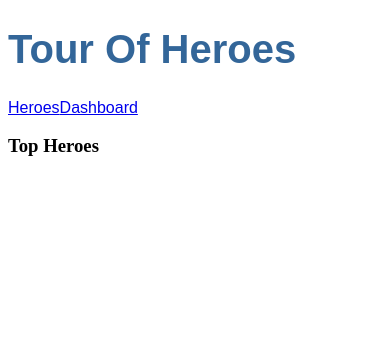
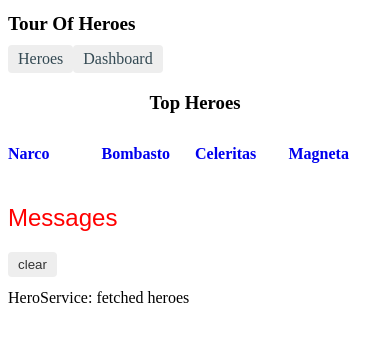
Before and after one commit to Armaan-1993/angular-learning, an Angular app in the folder tour-of-heroes/: page /dashboard in a window 390 px wide. Shown: the top 342 px of the page. Built offline with nearby package versions, Linux system fonts and the light colour scheme.

Commit message:
in app navigation

```diff
--- a/tour-of-heroes/src/app/app-routing.module.ts
+++ b/tour-of-heroes/src/app/app-routing.module.ts
@@ -6,9 +6,9 @@ import { HeroDetailComponent } from './hero-detail/hero-detail.component';
 
 
 const routes: Routes = [
+  {path:"" , redirectTo: "/dashboard", pathMatch: "full"}, //doubt
   {path : "heroes" ,component : HeroesComponent},
   {path: "dashboard", component: DashboardComponent},
-  {path:"" , redirectTo: "/dashboard", pathMatch: "full"}, //doubt
   {path: "detail/:id", component: HeroDetailComponent} //for dynamic path for heroes with differrnt id's
 ];
 
--- a/tour-of-heroes/src/app/app.component.css
+++ b/tour-of-heroes/src/app/app.component.css
@@ -1,4 +1,4 @@
-body {
+/* body {
   margin: 2em;
 }
 h1 {
@@ -21,4 +21,29 @@ button {
 
 * {
   font-family: Arial, Helvetica, sans-serif;
+} */
+
+/* AppComponent's private CSS styles */
+h1 {
+  font-size: 1.2em;
+  margin-bottom: 0;
 }
+nav a {
+  padding: 5px 10px;
+  text-decoration: none;
+  margin-top: 10px;
+  display: inline-block;
+  background-color: #eee;
+  border-radius: 4px;
+}
+nav a:visited,
+a:link {
+  color: #334953;
+}
+nav a:hover {
+  color: #039be5;
+  background-color: #cfd8dc;
+}
+nav a.active {
+  color: #039be5;
+}
--- a/tour-of-heroes/src/app/dashboard/dashboard.component.css
+++ b/tour-of-heroes/src/app/dashboard/dashboard.component.css
@@ -0,0 +1,64 @@
+/* DashboardComponent's private CSS styles */
+[class*="col-"] {
+  float: left;
+  padding-right: 20px;
+  padding-bottom: 20px;
+}
+[class*="col-"]:last-of-type {
+  padding-right: 0;
+}
+a {
+  text-decoration: none;
+}
+*,
+*::after,
+*::before {
+  box-sizing: border-box;
+}
+h3 {
+  text-align: center;
+  margin-bottom: 0;
+}
+h4 {
+  position: relative;
+}
+.grid {
+  margin: 0;
+}
+.col-1-4 {
+  width: 25%;
+}
+.module {
+  padding: 20px;
+  text-align: center;
+  color: #eee;
+  max-height: 120px;
+  min-width: 120px;
+  background-color: #3f525c;
+  border-radius: 2px;
+}
+.module:hover {
+  background-color: #eee;
+  cursor: pointer;
+  color: #607d8b;
+}
+.grid-pad {
+  padding: 10px 0;
+}
+.grid-pad > [class*="col-"]:last-of-type {
+  padding-right: 20px;
+}
+@media (max-width: 600px) {
+  .module {
+    font-size: 10px;
+    max-height: 75px;
+  }
+}
+@media (max-width: 1024px) {
+  .grid {
+    margin: 0;
+  }
+  .module {
+    min-width: 60px;
+  }
+}
--- a/tour-of-heroes/src/app/dashboard/dashboard.component.ts
+++ b/tour-of-heroes/src/app/dashboard/dashboard.component.ts
@@ -19,6 +19,7 @@ export class DashboardComponent implements OnInit {
   }
 
   ngOnInit(): void {
+    this.getHeroes();
   }
 
 }
--- a/tour-of-heroes/src/app/hero-detail/hero-detail.component.css
+++ b/tour-of-heroes/src/app/hero-detail/hero-detail.component.css
@@ -0,0 +1,30 @@
+/* HeroDetailComponent's private CSS styles */
+label {
+  display: inline-block;
+  width: 3em;
+  margin: 0.5em 0;
+  color: #607d8b;
+  font-weight: bold;
+}
+input {
+  height: 2em;
+  font-size: 1em;
+  padding-left: 0.4em;
+}
+button {
+  margin-top: 20px;
+  font-family: Arial;
+  background-color: #eee;
+  border: none;
+  padding: 5px 10px;
+  border-radius: 4px;
+  cursor: pointer;
+}
+button:hover {
+  background-color: #cfd8dc;
+}
+button:disabled {
+  background-color: #eee;
+  color: #ccc;
+  cursor: auto;
+}
--- a/tour-of-heroes/src/app/hero-detail/hero-detail.component.html
+++ b/tour-of-heroes/src/app/hero-detail/hero-detail.component.html
@@ -5,4 +5,5 @@
   <div>
     <label>name: <input [(ngModel)]="hero.name" placeholder="name" /></label>
   </div>
+  <button (click)="goBack()">Go back</button>
 </div>
--- a/tour-of-heroes/src/app/hero-detail/hero-detail.component.ts
+++ b/tour-of-heroes/src/app/hero-detail/hero-detail.component.ts
@@ -20,10 +20,15 @@ export class HeroDetailComponent implements OnInit {
   ) { }
 
   ngOnInit(): void {
+    this.getHero();
   }
 
   getHero(): void {
     const id = +this.route.snapshot.paramMap.get("id"); //doubt
     this.heroService.getHero(id).subscribe(hero => this.hero = hero);
   }
+
+  goBack() :void {
+    this.location.back();
+  }
 }
--- a/tour-of-heroes/src/app/heroes/heroes.component.css
+++ b/tour-of-heroes/src/app/heroes/heroes.component.css
@@ -6,28 +6,33 @@
   width: 15em;
 }
 .heroes li {
+  position: relative;
   cursor: pointer;
-  position: relative;
-  left: 0;
   background-color: #eee;
   margin: 0.5em;
   padding: 0.3em 0;
   height: 1.6em;
   border-radius: 4px;
 }
+
 .heroes li:hover {
   color: #607d8b;
   background-color: #ddd;
   left: 0.1em;
 }
-.heroes li.selected {
-  background-color: #cfd8dc;
-  color: white;
+
+.heroes a {
+  color: #333;
+  text-decoration: none;
+  position: relative;
+  display: block;
+  width: 250px;
 }
-.heroes li.selected:hover {
-  background-color: #bbd8dc;
-  color: white;
+
+.heroes a:hover {
+  color: #607d8b;
 }
+
 .heroes .badge {
   display: inline-block;
   font-size: small;
@@ -39,6 +44,8 @@
   left: -1px;
   top: -4px;
   height: 1.8em;
+  min-width: 16px;
+  text-align: right;
   margin-right: 0.8em;
   border-radius: 4px 0 0 4px;
 }
--- a/tour-of-heroes/src/app/heroes/heroes.component.html
+++ b/tour-of-heroes/src/app/heroes/heroes.component.html
@@ -2,8 +2,8 @@
 <ul class="heroes">
   <li *ngFor="let hero of heroes">
     <a rouerLink="/detail/{{ hero.id }}">
-      <span class="badge">id: {{ hero.id }}</span
-      >, name: {{ hero.name }}
+      <span class="badge">{{ hero.id }}</span
+      >{{ hero.name }}
     </a>
   </li>
 </ul>
--- a/tour-of-heroes/src/app/heroes/heroes.component.ts
+++ b/tour-of-heroes/src/app/heroes/heroes.component.ts
@@ -1,4 +1,3 @@
-import { MessageService } from './../message.service';
 import { HeroService } from './../hero.service';
 import { Component, OnInit } from '@angular/core';
 import {Hero} from "../hero"
@@ -15,7 +14,7 @@ export class HeroesComponent implements OnInit {
   heroes :Hero[]; //doubt
 
   // selectedHero : Hero;
-  constructor(private heroService: HeroService ,private messageService: MessageService) {  //doubt
+  constructor(private heroService: HeroService) {  //doubt
   }
   getHeroes(): void {
     this.heroService.getHeroes().subscribe (heroes => this.heroes = heroes)
```
